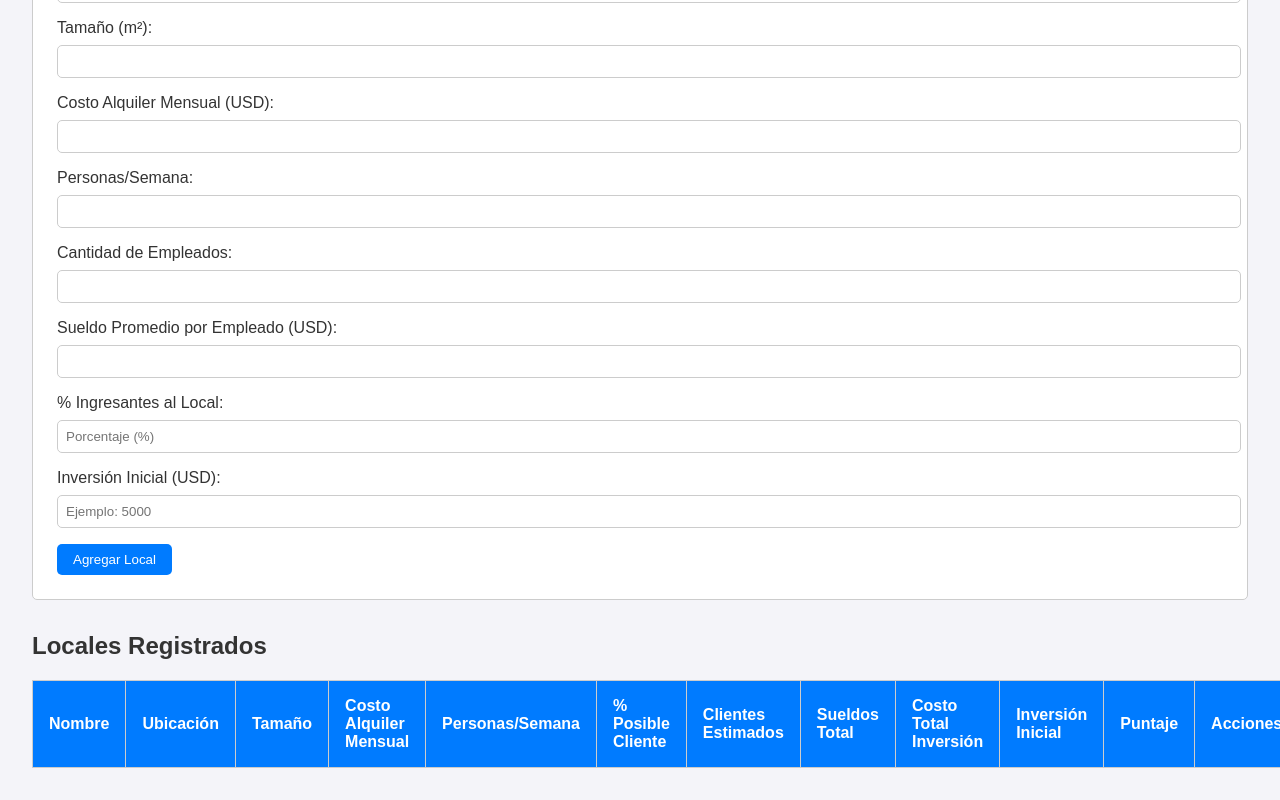
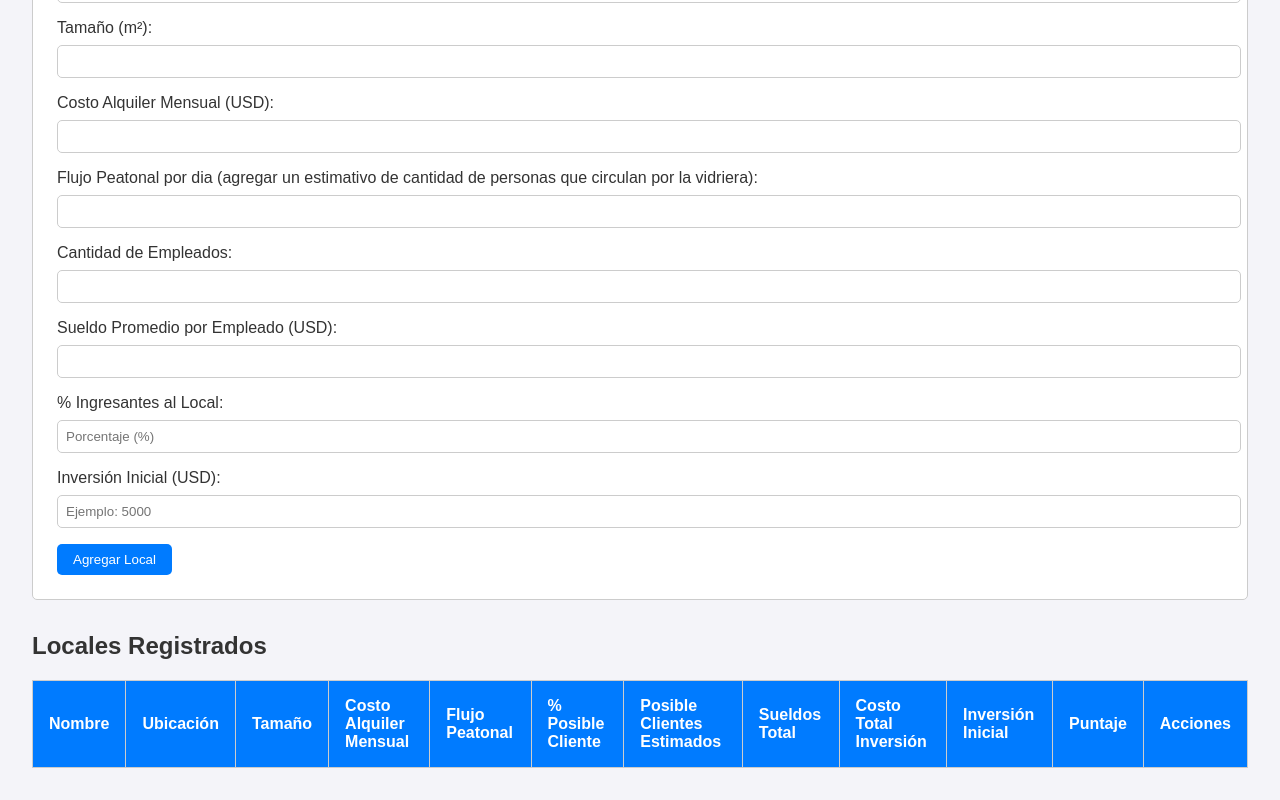
Before and after one commit to JoseContrerasDev/Proyecto-Julian-UGC, a plain HTML site: page index.html in a window 1280 px wide. Shown: the part 364-1164 px from the top of the page. Drawn offline with Linux system fonts and the light colour scheme.

Commit message:
inicial.

```diff
--- a/index.html
+++ b/index.html
@@ -25,7 +25,7 @@
             <label for="costo">Costo Alquiler Mensual (USD):</label>
             <input type="number" id="costo" required>
 
-            <label for="flujo">Personas/Semana:</label>
+            <label for="flujo">Flujo Peatonal por dia (agregar un estimativo de cantidad de personas que circulan por la vidriera):</label>
             <input type="number" id="flujo" required>
 
             <label for="empleados">Cantidad de Empleados:</label>
@@ -52,9 +52,9 @@
                         <th>Ubicación</th>
                         <th>Tamaño</th>
                         <th>Costo Alquiler Mensual</th>
-                        <th>Personas/Semana</th>
+                        <th>Flujo Peatonal </th>
                         <th>% Posible Cliente</th>
-                        <th>Clientes Estimados</th>
+                        <th> Posible Clientes Estimados</th>
                         <th>Sueldos Total</th>
                         <th>Costo Total Inversión</th>
                         <th>Inversión Inicial</th>
```
